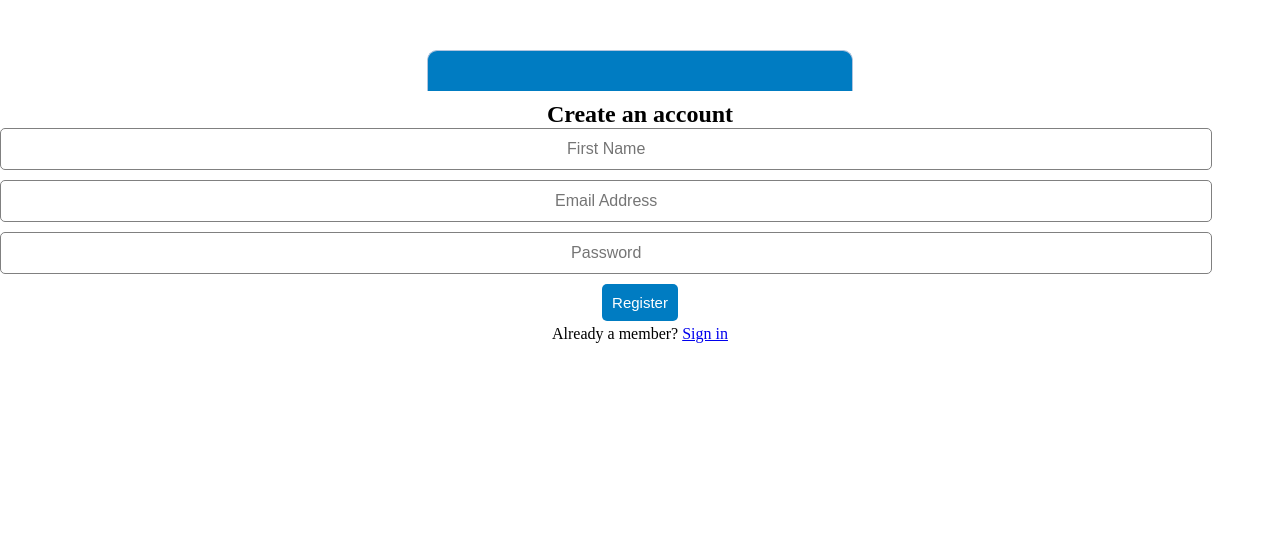
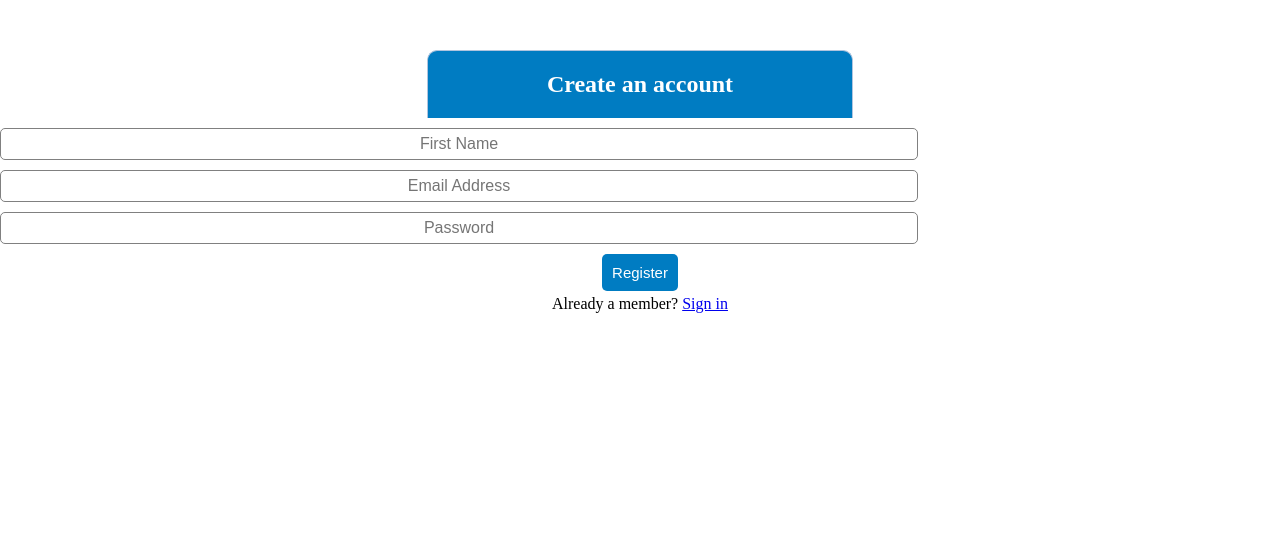
Before and after one commit to milosv1/quik-sales-australia, a PHP site: page /project_files/register.php in a window 1280 px wide. Shown: the top 557 px of the page. Run offline with PHP 8.4, Linux system fonts and the light colour scheme.

Commit message:
added button to detail.php

```diff
--- a/project_files/detail.php
+++ b/project_files/detail.php
@@ -99,6 +99,7 @@
      echo "<h4>$model</h4>";
      echo "<p>Make: $make</p>";
      echo "<p>Price: $$price</p>";
+     echo "<input type=\"submit\" value=\"Enquire About this $make $model today!\">";
      echo "</div>";
 
      echo "<div class=\"col-md-6\">";
--- a/project_files/get_model.php
+++ b/project_files/get_model.php
@@ -1,5 +1,3 @@
-<!--This page is part of the Categories section  -->
-<!--this only shows Hyundai Models. -->
 <!DOCTYPE html>
 <html>
         <head>
--- a/project_files/register.php
+++ b/project_files/register.php
@@ -8,14 +8,15 @@
 </head>
 <body>
   <div class="header">
+     <h2 align="center"></a>Create an account</h2>
   	 </div>
-
-  <form method="post" action="server.php">
+	<div class="container-fluid">
+	  <div class="row">
+  <form method="post" action="server.php"id="server" class="col-md-4 offset-md-4">
   	<?php include('errors.php'); ?>
   	<div class="input-group">
-  	    <h2 align="center">Create an account</h2>
-
-  	  <input type="text" name="firstname" placeholder="First Name" value="<?php echo $firstname; ?>">
+  	    <!--<h2 align="center">Create an account</h2> -->
+  	  <input type="text"name="firstname" placeholder="First Name" value="<?php echo $firstname; ?>">
   	</div>
   	<div class="input-group">
 
@@ -40,5 +41,6 @@
 
   		</div>
   </form>
+
 </body>
 </html>
--- a/project_files/style.css
+++ b/project_files/style.css
@@ -2,6 +2,7 @@
   margin: 0px;
   padding: 0px;
 }
+
 .detail {
   font-size: 120%;
   background-image: url();
@@ -40,13 +41,16 @@
   margin: 3px;
 }
 .input-group input {
-  height: 30px;
-  width: 93%;
+  height: 20px;
+  width: 70%;
   padding: 5px 10px;
   font-size: 16px;
   border-radius: 5px;
   border: 1px solid gray;
   text-align: center;
+
+
+
 }
 .btn {
   padding: 10px;
```
